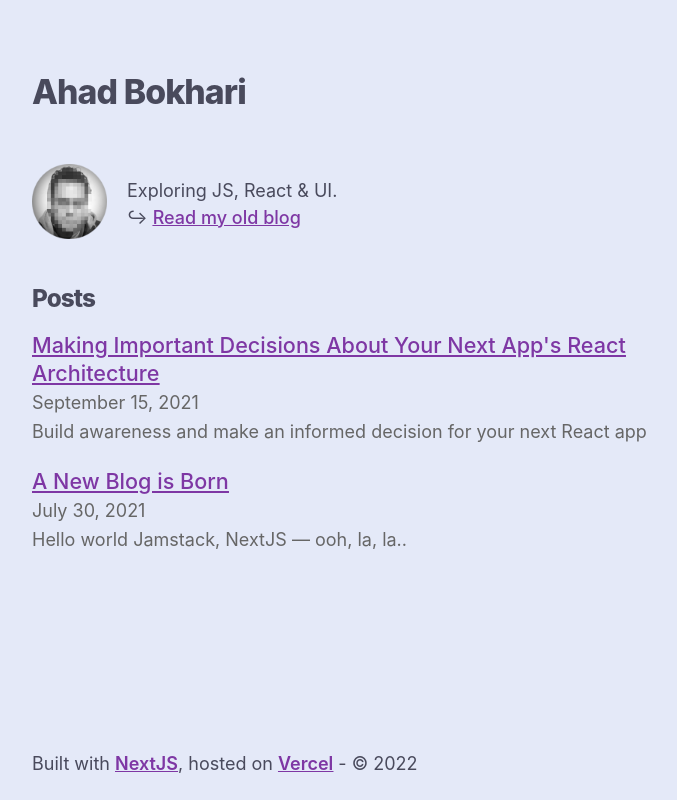
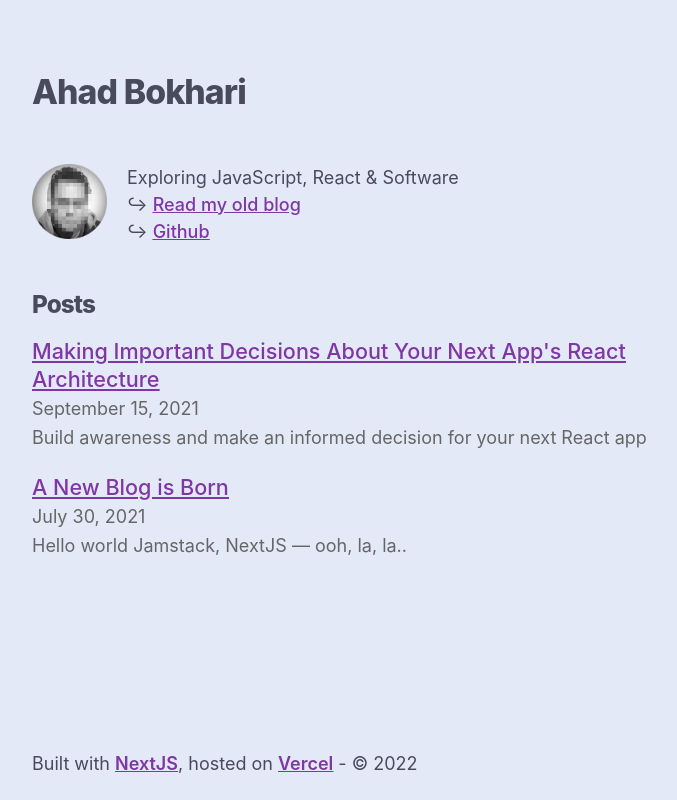
Before and after one commit to ahadb/nextjs-blog, a Next.js app: page / in a window 1280 px wide. Shown: the whole page, without its empty margins (266-943 px from the left). Built offline with nearby package versions, Linux system fonts and the light colour scheme.

Commit message:
blog tweaks

```diff
--- a/pages/index.js
+++ b/pages/index.js
@@ -32,12 +32,20 @@ export default function Home({ allPostsData }) {
           />
 
           <div className={utilStyles.blogDescription}>
-            <div>Exploring JS, React & UI.</div>
+            <div>Exploring JavaScript, React & Software</div>
             <div>
-              ↪&nbsp;
-              <Link href={`http://ahadb.github.io/`}>
-                <a style={{fontWeight: 500}}>Read my old blog</a>
-              </Link>
+              <div>
+                ↪&nbsp;
+                <Link href={`http://ahadb.github.io/`}>
+                  <a style={{fontWeight: 500}}>Read my old blog</a>
+                </Link>
+              </div>
+             <div>
+               ↪&nbsp;
+               <Link href={`https://github.com/ahadb`}>
+                 <a style={{fontWeight: 500}}>Github</a>
+               </Link>
+             </div>
             </div>
           </div>
         </div>
--- a/styles/utils.module.css
+++ b/styles/utils.module.css
@@ -66,7 +66,7 @@ ul.horizontal-list li {
 .blogDescription {
     font-size: 1.00rem;
     margin-left: 20px;
-    margin-top: 13px;
+    //margin-top: 13px;
     color: #494a5c;
 
 }
```
